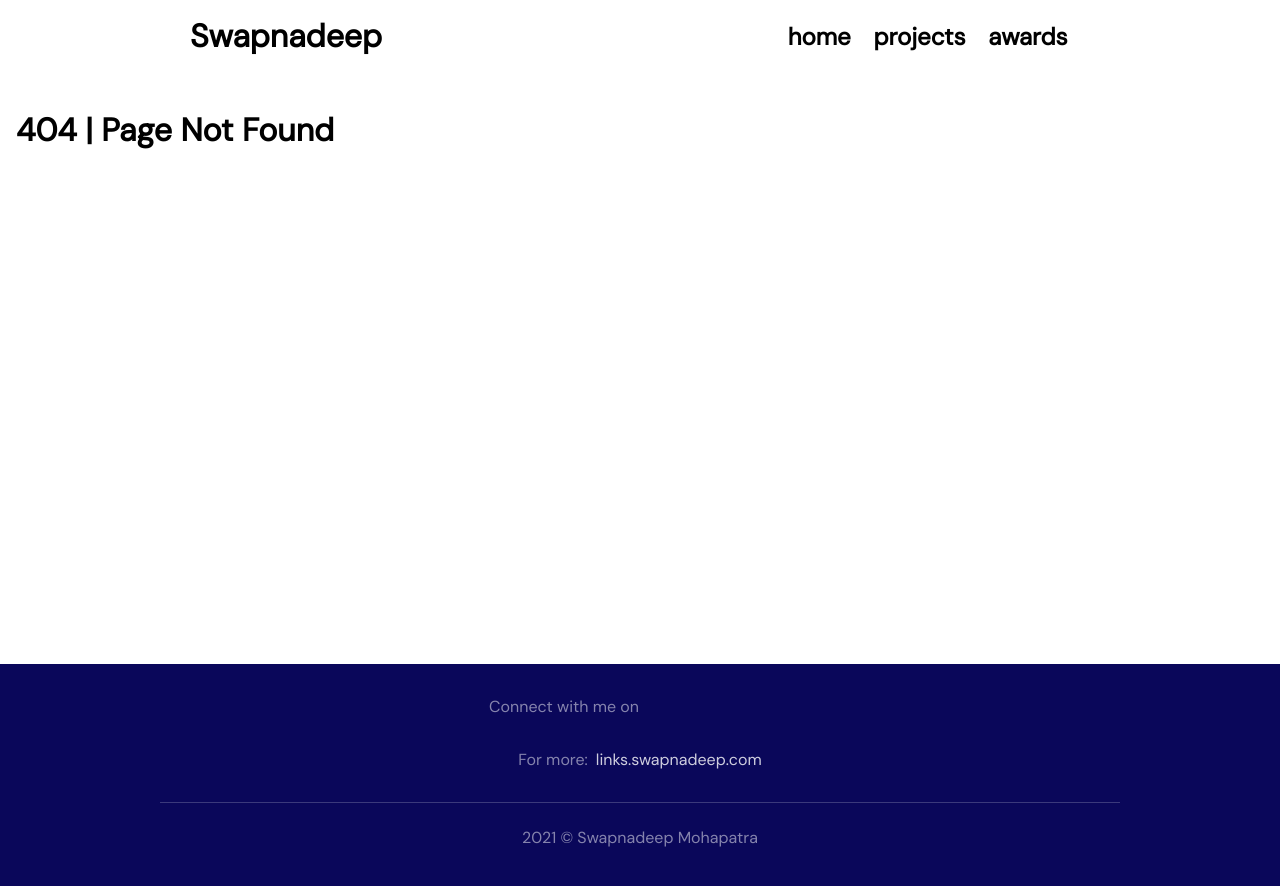
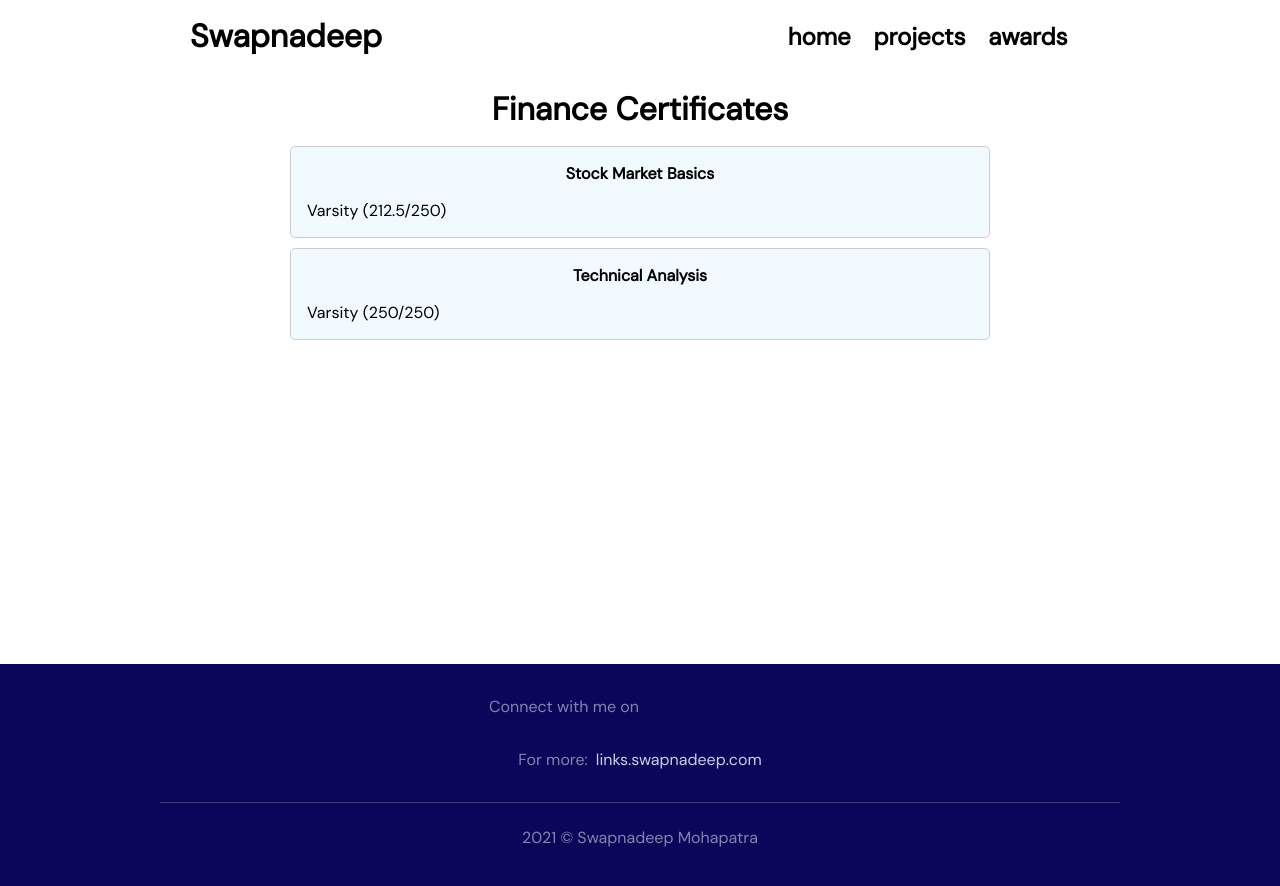
Before and after one commit to swapnadeepmohapatra/swapnadeep-com-v2, a Next.js app: page /finance in a window 1280 px wide. Before the commit this address had no page. Shown: the top 886 px of the page. Built offline with nearby package versions, Linux system fonts and the light colour scheme; some icons are missing.

Commit message:
[Added] Finance Certificates

```diff
--- a/pages/404.tsx
+++ b/pages/404.tsx
@@ -2,6 +2,7 @@ import { NextPage } from "next";
 import React from "react";
 import Head from "next/head";
 import { Main } from "../components/Main";
+import styled from "styled-components";
 
 const Custom404: NextPage = () => {
   return (
@@ -10,9 +11,13 @@ const Custom404: NextPage = () => {
         <title>Error - Swapnadeep</title>
         <meta name="description" content="Page not found" />
       </Head>
-      <h1>404 | Page Not Found</h1>
+      <Heading>404 | Page Not Found</Heading>
     </Main>
   );
 };
 
 export default Custom404;
+
+const Heading = styled.h1`
+  margin: auto;
+`;
--- /dev/null
+++ b/pages/finance/index.tsx
@@ -0,0 +1,64 @@
+import React from "react";
+import Head from "next/head";
+import { LessWidthDiv } from "../../components/LessWidthDiv";
+import { Main } from "../../components/Main";
+import { Heading1 } from "../../components/Heading";
+import { Description, Grid, GridItem, Name } from "../../components/Grid";
+import styled from "styled-components";
+
+function Finance() {
+  return (
+    <Main>
+      <Head>
+        <title>Finance - Swapnadeep</title>
+        <meta
+          name="description"
+          content="Finance Portfolio of Swapnadeep Mohapatra"
+        />
+      </Head>
+      <LessWidthDiv>
+        <Heading1>Finance Certificates</Heading1>
+        <List>
+          <LinkNormal
+            href="https://drive.google.com/file/d/1ke7Xqxpf3zazKAWmQ09FDZV8-cQGacTk/view?usp=sharing"
+            target="_blank"
+            rel="noopener noreferrer"
+          >
+            <GridItem>
+              <Name>Stock Market Basics</Name>
+              <Description>Varsity (212.5/250)</Description>
+            </GridItem>
+          </LinkNormal>
+          <LinkNormal
+            href="https://drive.google.com/file/d/1ywNfDLOfwQBEErFYuljkEQHhmwLy9Nqv/view?usp=sharing"
+            target="_blank"
+            rel="noopener noreferrer"
+          >
+            <GridItem>
+              <Name>Technical Analysis</Name>
+              <Description>Varsity (250/250)</Description>
+            </GridItem>
+          </LinkNormal>
+        </List>
+      </LessWidthDiv>
+    </Main>
+  );
+}
+
+export default Finance;
+
+const List = styled.ul`
+  display: grid;
+  margin: 1rem;
+  padding: 0 1rem;
+  list-style-type: none;
+  gap: 10px;
+  @media (min-width: ${({ theme }) => theme.maxWidth}) {
+    width: 700px;
+  }
+`;
+
+const LinkNormal = styled.a`
+  color: #000;
+  text-decoration: none;
+`;
```
Also changed, not shown: pages/me/index.tsx (+35 -7 lines).
